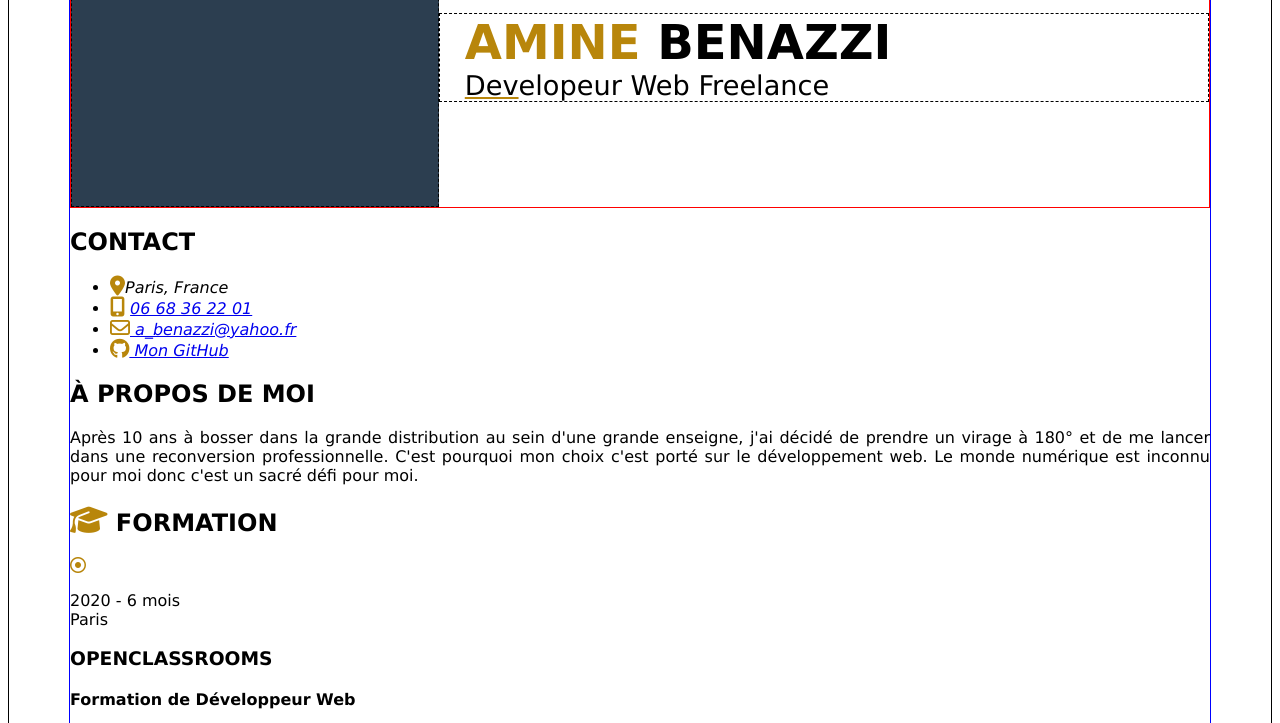
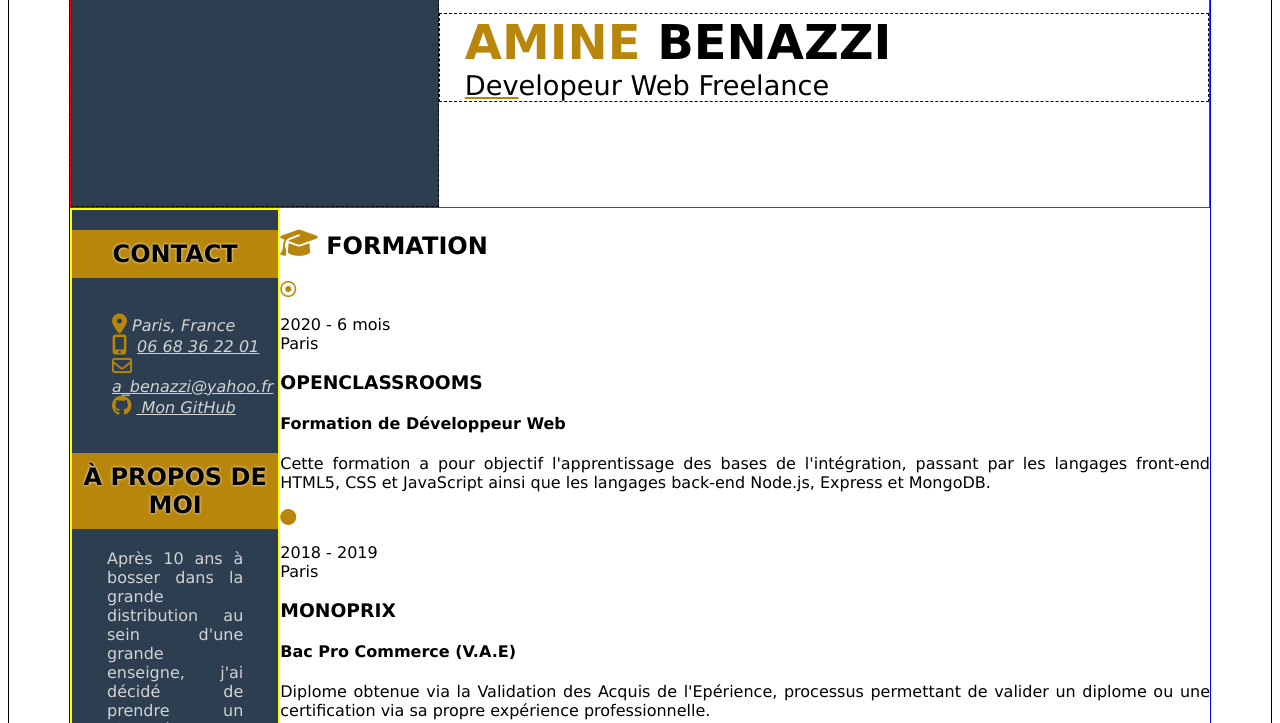
Before and after one commit to Amine-Be/Projet2, a plain HTML site: page index.html in a window 1280 px wide. Shown: the part 103-826 px from the top of the page. Drawn offline with Linux system fonts and the light colour scheme.

Commit message:
Ajout CSS bloc secondaire & partie colorée

```diff
--- a/css/stylecv.css
+++ b/css/stylecv.css
@@ -102,4 +102,39 @@ strong {
 }
 
 
-                    /* CSS BLOC SECONDAIRE */
+                    /* CSS BLOC SECONDAIRE / PARTIE COLORÉE */
+
+
+.block {
+	display: flex;
+}
+
+.coloredblock {
+	border: 2px solid yellow;
+	background: #2c3e50;
+	display: flex;
+	flex-direction: column;
+	width: 376px;
+}
+
+.coloredblock h2 {
+	background-color: darkgoldenrod;
+	width: auto;
+	padding: 10px 0;
+	text-align: center;
+	text-shadow: 0 0 3px white;
+}
+
+.coloredblock ul {
+	list-style-type: none;
+}
+
+.coloredblock span, a {
+	margin-left: 5px;
+	color: lightgray;
+}
+
+.about_me p {
+	margin: 20px 35px;
+	color: lightgray;
+}
```
